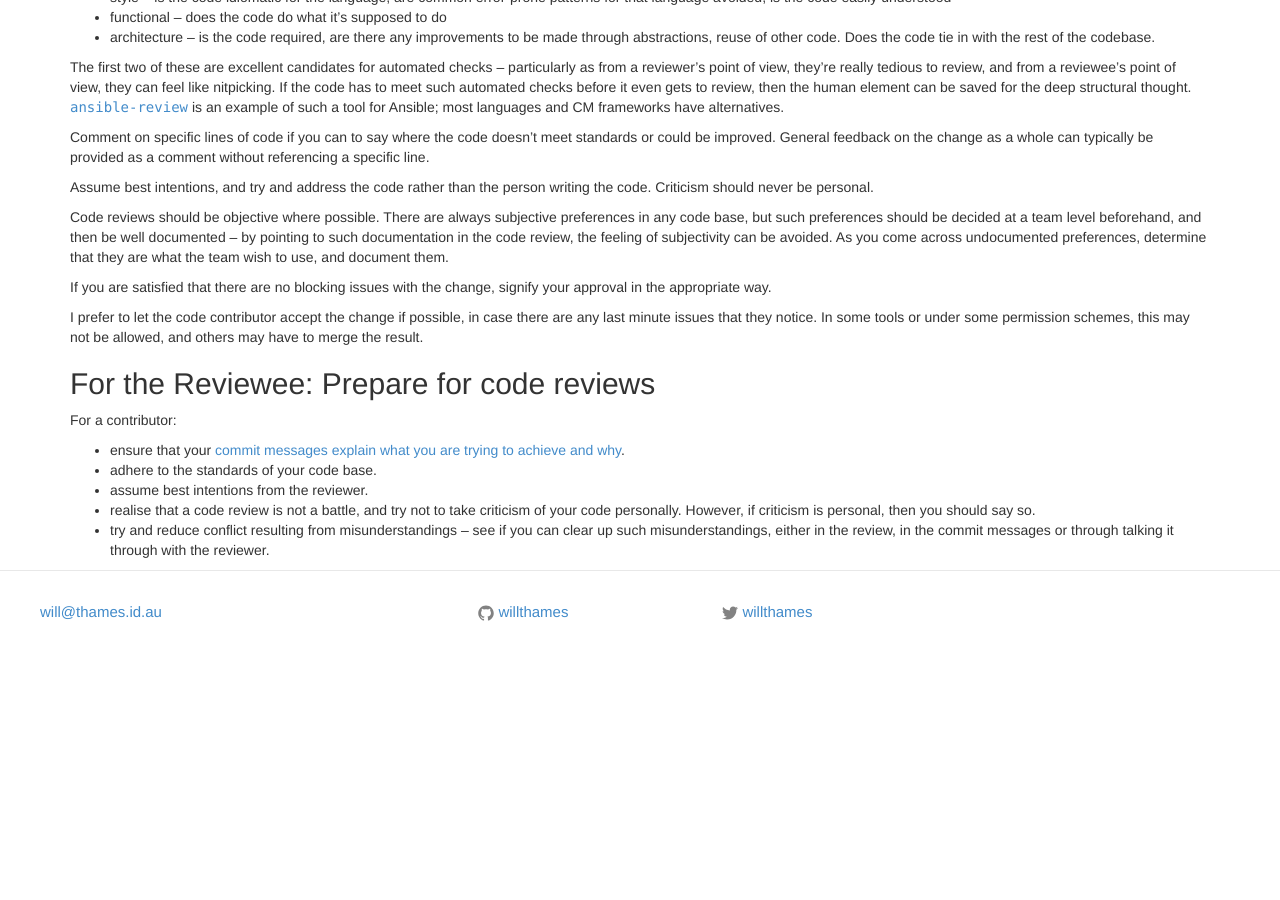
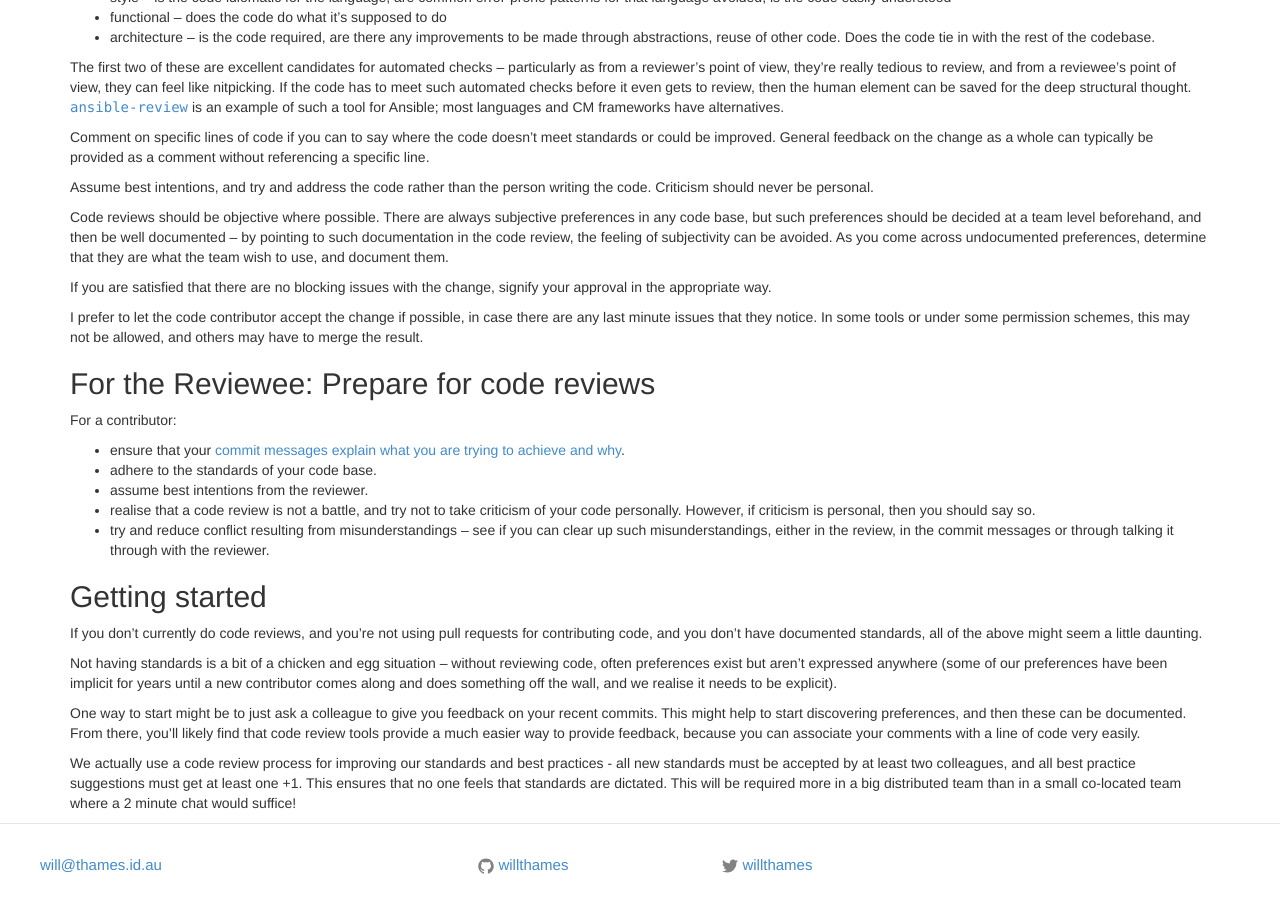
Before and after one commit to willthames/willthames.github.io, a Jekyll site: the page built from _posts/2016-11-05-intro-to-code-reviews.markdown, in a window 1280 px wide and 900 px high, scrolled down 958 px. Built offline with Jekyll 4.4.1, drawn with Linux system fonts in a browser that asks for light colours; before the commit the page ends 1605 px from its top, so only the background shows below that.

Commit message:
Add getting started documentation

```diff
--- a/_posts/2016-11-05-intro-to-code-reviews.markdown
+++ b/_posts/2016-11-05-intro-to-code-reviews.markdown
@@ -124,3 +124,29 @@ For a contributor:
 - try and reduce conflict resulting from misunderstandings &ndash;
   see if you can clear up such misunderstandings, either in the review, in the
   commit messages or through talking it through with the reviewer.
+
+## Getting started
+
+If you don't currently do code reviews, and you're not using pull
+requests for contributing code, and you don't have documented
+standards, all of the above might seem a little daunting.
+
+Not having standards is a bit of a chicken and egg situation &ndash;
+without reviewing code, often preferences exist but aren't
+expressed anywhere (some of our preferences have been implicit
+for years until a new contributor comes along and does something
+off the wall, and we realise it needs to be explicit).
+
+One way to start might be to just ask a colleague to give you
+feedback on your recent commits. This might help to start
+discovering preferences, and then these can be documented.
+From there, you'll likely find that code review tools provide
+a much easier way to provide feedback, because you can associate
+your comments with a line of code very easily.
+
+We actually use a code review process for improving our standards
+and best practices - all new standards must be accepted by at least
+two colleagues, and all best practice suggestions must get at least
+one +1. This ensures that no one feels that standards are dictated.
+This will be required more in a big distributed team than in a small
+co-located team where a 2 minute chat would suffice!
```
